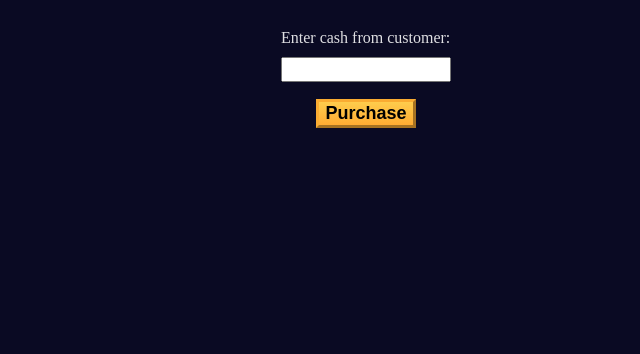
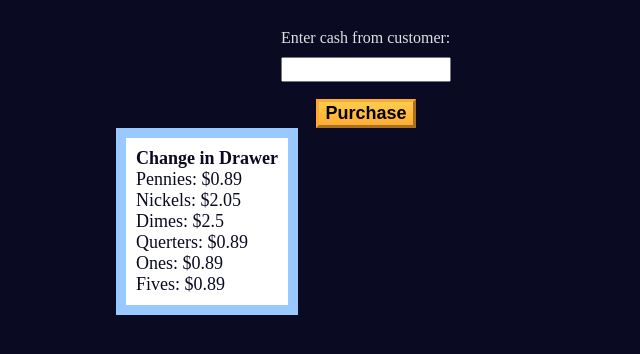
Before and after one commit to mr-dioo/cashRegisterApp, a plain HTML site: page index.html in a window 1280 px wide. Shown: the part 98-452 px from the top of the page, without its empty margins (274-914 px from the left). Drawn offline with Linux system fonts and the light colour scheme.

Commit message:
added cach in drawer element with its styles.

```diff
--- a/index.html
+++ b/index.html
@@ -22,6 +22,17 @@
     <div id="change-due">
 
     </div>
+    <div id="cash-in-drawer">
+      <h2>Change in Drawer</h2>
+      <ul>
+        <li class="change-list">Pennies: <span class="change-amount">$0.89</span></li>
+        <li class="change-list">Nickels: <span class="change-amount">$2.05</span></li>
+        <li class="change-list">Dimes: <span class="change-amount">$2.5</span></li>
+        <li class="change-list">Querters: <span class="change-amount">$0.89</span></li>
+        <li class="change-list">Ones: <span class="change-amount">$0.89</span></li>
+        <li class="change-list">Fives: <span class="change-amount">$0.89</span></li>
+      </ul>
+    </div>
   </main>
 </body>
 
--- a/style.css
+++ b/style.css
@@ -67,3 +67,33 @@ button {
   border-width: 0.3rem;
   border-color: var(--button-border);
 }
+
+#cash-in-drawer {
+  border: 10px solid #99c9ff;
+  background-color: var(--gray-00);
+  width: fit-content;
+  padding: 1rem;
+  color: var(--dark-blue);
+}
+
+h2 {
+  font-size: 1.8rem;
+  font-weight: bold;
+  padding: 0;
+  margin: 0;
+}
+ul {
+  list-style: none;
+  padding: 0;
+  margin: 0;
+}
+
+li {
+  font-size: 1.8rem;
+  padding: 0;
+  margin: 0;
+}
+
+li > span {
+  font-size: inherit;
+}
```
